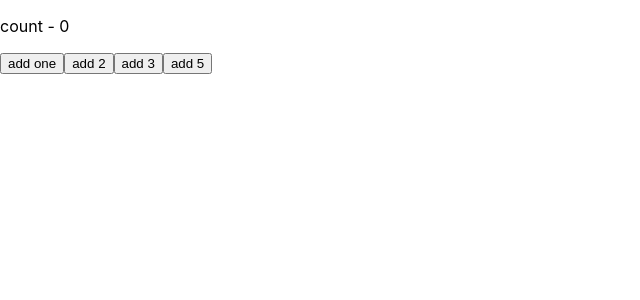
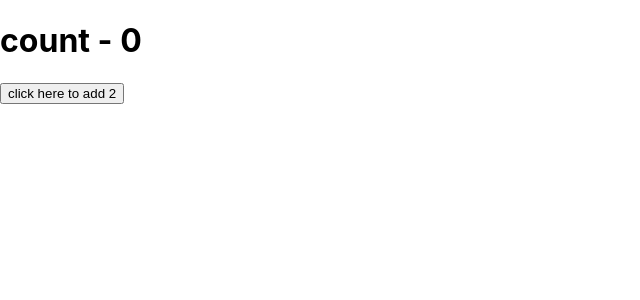
Before and after one commit to sevankeshish/exercise, a React (Create React App) app: page / in a window 1280 px wide. Shown: the top 300 px of the page, without its empty margins (0-640 px from the left). Built offline with nearby package versions, Linux system fonts and the light colour scheme.

Commit message:
useState Counter project with classes

```diff
--- a/src/App.js
+++ b/src/App.js
@@ -1,6 +1,7 @@
 import "./App.css";
 import { useState } from "react";
 // import { Products } from "./components/Products-component";
+import CounterClass from "./components/ClassCounter/ClassCounter";
 
 // const App = () => {
 //   const [products, setProducts] = useState([
@@ -25,38 +26,48 @@ import { useState } from "react";
 //     </div>
 //   );
 // };
+////////////////////////////////////////////////////////////////////////////
+// const App = () => {
+//   const [counter, setCounter] = useState(0);
 
+//   const plus = () => {
+//     // setCounter(counter + 1);
+//     setCounter((prevCount) => prevCount + 1);
+//   };
+
+//   const plus2 = () => {
+//     // setCounter(counter + 2);
+//     setCounter((prevCount) => prevCount + 2);
+//   };
+
+//   const plus3 = () => {
+//     // setCounter(counter + 3);
+//     for (let i = 0; i < 3; i++) {
+//       // setCounter(counter + 3);
+//       setCounter((prevCount) => prevCount + 1);
+//     }
+//   };
+
+//   return (
+//     <div>
+//       {/* {counter.map((e) => (
+//         <Products name={e.title} counter={e.counter} />
+//       ))} */}
+//       <p>count - {counter}</p>
+//       <button onClick={plus}>add one</button>
+//       <button onClick={plus2}>add 2</button>
+//       <button onClick={plus3}>add 3</button>
+//       <button onClick={() => setCounter(counter + 5)}>add 5</button>
+//     </div>
+//   );
+// };
+
+// export default App;
+//////////////////////////////////////////////////////////////////////////
 const App = () => {
-  const [counter, setCounter] = useState(0);
-
-  const plus = () => {
-    // setCounter(counter + 1);
-    setCounter((prevCount) => prevCount + 1);
-  };
-
-  const plus2 = () => {
-    // setCounter(counter + 2);
-    setCounter((prevCount) => prevCount + 2);
-  };
-
-  const plus3 = () => {
-    // setCounter(counter + 3);
-    for (let i = 0; i < 3; i++) {
-      // setCounter(counter + 3);
-      setCounter((prevCount) => prevCount + 1);
-    }
-  };
-
   return (
     <div>
-      {/* {counter.map((e) => (
-        <Products name={e.title} counter={e.counter} />
-      ))} */}
-      <p>count - {counter}</p>
-      <button onClick={plus}>add one</button>
-      <button onClick={plus2}>add 2</button>
-      <button onClick={plus3}>add 3</button>
-      <button onClick={() => setCounter(counter + 5)}>add 5</button>
+      <CounterClass />
     </div>
   );
 };
--- /dev/null
+++ b/src/components/ClassCounter/ClassCounter.jsx
@@ -0,0 +1,25 @@
+import React, { Component } from "react";
+
+export default class CounterClass extends Component {
+  constructor() {
+    super();
+    this.state = {
+      count: 0,
+    };
+  }
+
+  addTwoHandler = () => {
+    this.setState((prevState) => {
+      return { count: prevState.count + 2 };
+    });
+  };
+
+  render() {
+    return (
+      <div>
+        <h1>count - {this.state.count}</h1>
+        <button onClick={this.addTwoHandler}>click here to add 2</button>
+      </div>
+    );
+  }
+}
```
